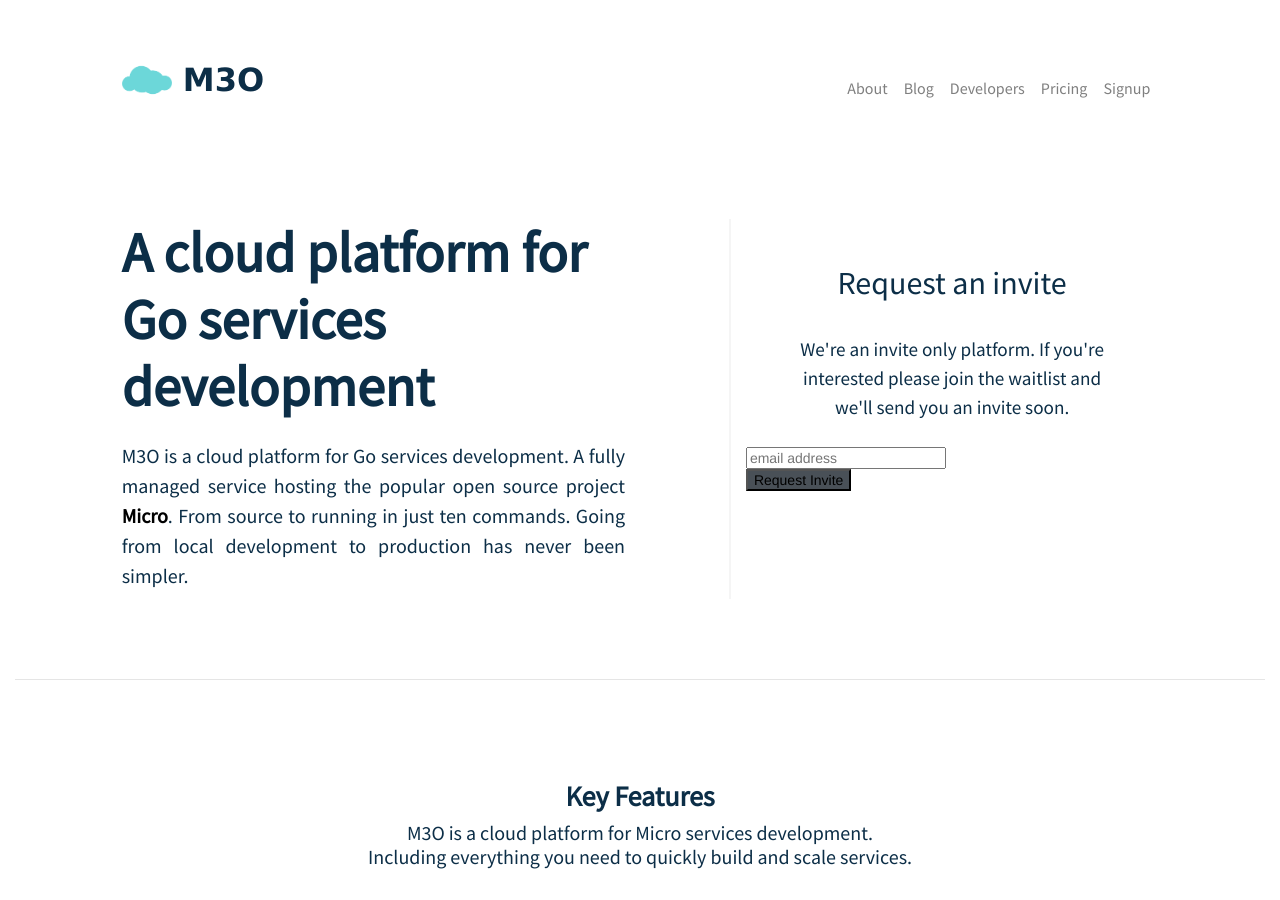
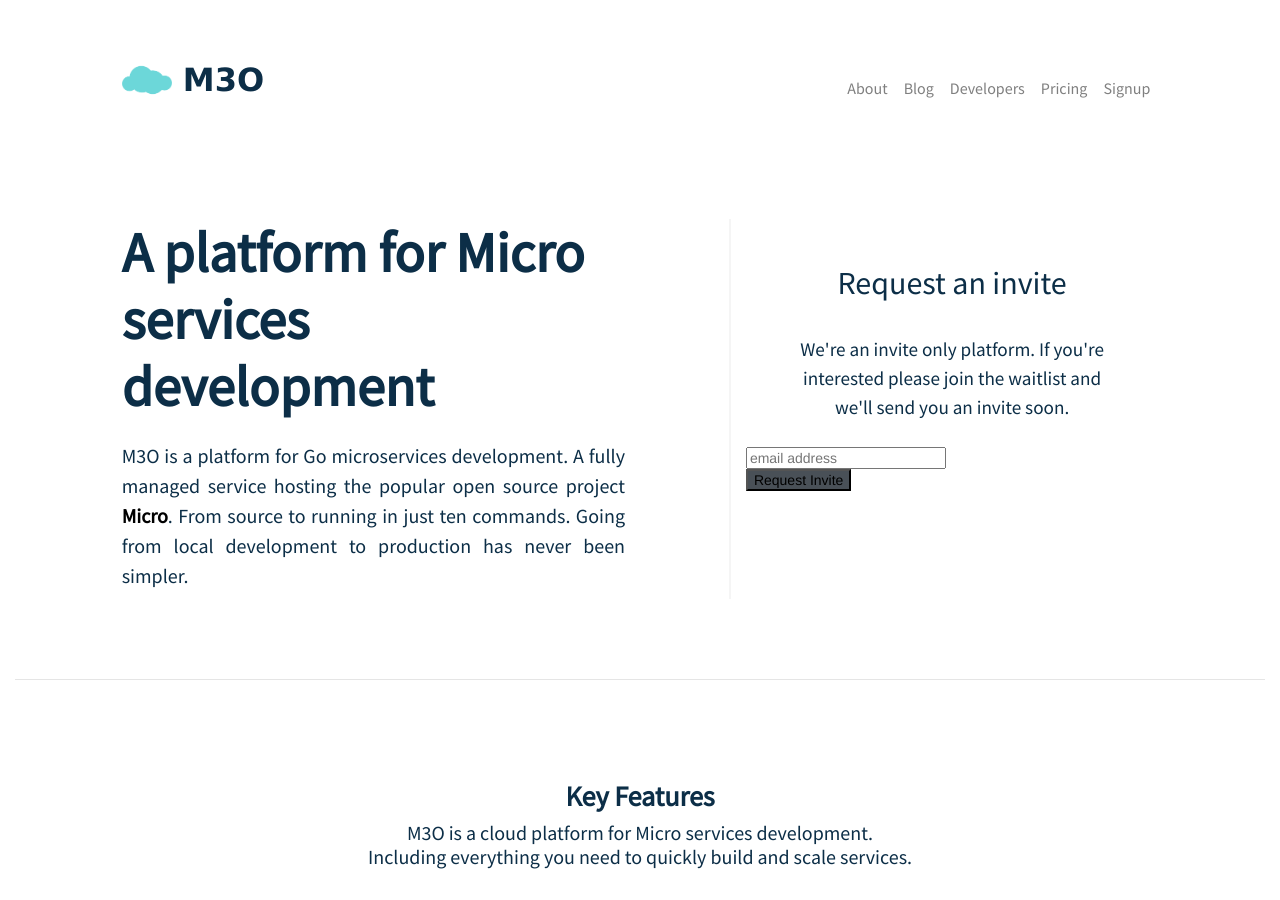
Before and after one commit to micro-community/go-micro-v2-doc, a Jekyll site: the page built from index.html, in a window 1280 px wide and 900 px high. Built offline with Jekyll 4.4.1, drawn with Linux system fonts in a browser that asks for light colours; nearby versions of some CDN libraries; comment, search, counter and statistics services are not loaded.

Commit message:
update index

```diff
--- a/index.html
+++ b/index.html
@@ -51,10 +51,10 @@
                   text-align: left;
                 "
               >
-                A cloud platform for Go services development
+                A platform for Micro services development
               </h2>
               <h5 style="line-height: 1.5;">
-		M3O is a cloud platform for Go services development.
+		M3O is a platform for Go microservices development.
 		A fully managed service hosting the popular open source
 		project <a href="https://github.com/micro/micro" style="color: black;"><b>Micro</b></a>.
 		From source to running in just ten commands.
```
